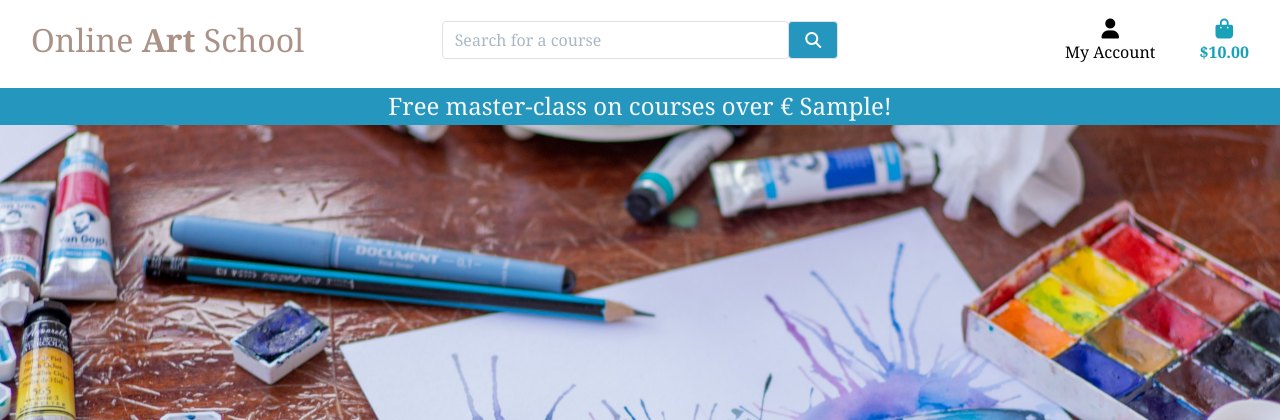
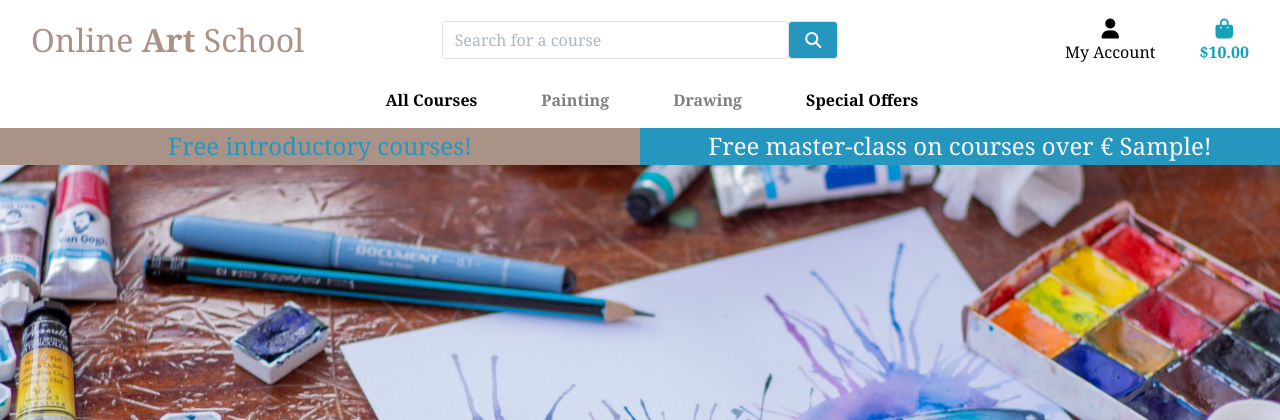
Before and after one commit to Natalitta/project_5, a Django app: template templates/base.html in a window 1280 px wide. Shown: the top 420 px of the page. Run offline with Django 3.2, Linux system fonts and the light colour scheme; the template is opened without the code that fills it: most values are stand-ins (such as "Sample title", 1, 10 or a date in 2020); some libraries are stand-ins or nearby versions.

Commit message:
Add site navigation bar

```diff
--- a/static/css/base.css
+++ b/static/css/base.css
@@ -22,9 +22,14 @@ body {
 .main-logo {
     color: #ab9287;
 }
+
 .banner {
     background: #2596be;
     color: #f8f9fa;
+}
+.banner-free {
+   color: #2596be;
+   background: #ab9287;
 }
 
 .main-logo-link {
--- a/templates/base.html
+++ b/templates/base.html
@@ -101,10 +101,14 @@
                     <button class="navbar-toggler" type="button" data-toggle="collapse" data-target="#main-nav" aria-controls="main-nav" aria-expanded="false" aria-label="Toggle navigation">
                         <span class="navbar-toggler-icon"></span>
                     </button>
-
+                    {% include 'includes/mobile-top-header.html' %}
+                    {% include 'includes/main-nav.html' %}
                 </nav>
             </div>
             <div id="delivery-banner" class="row text-center">
+                <div class="col banner-free">
+                    <h4 class="logo-font my-1">Free introductory courses!</h4>
+                </div>
                 <div class="col banner">
                     <h4 class="logo-font my-1">Free master-class on courses over &euro; {{ free_delivery_threshold }}!</h4>
                 </div>
--- /dev/null
+++ b/templates/includes/main-nav.html
@@ -0,0 +1,55 @@
+<div class="collapse navbar-collapse" id="main-nav">
+    <ul class="navbar-nav w-auto mx-auto">
+        <li class="nav-item d-block d-md-none">
+            <a class="logo-font font-weight-bold nav-link text-black mr-5" href="{% url 'home' %}" id="home-link">
+                Home
+            </a>
+        </li>
+        <li class="nav-item dropdown">
+            <a class="logo-font font-weight-bold nav-link text-black mr-5" href="#" id="all-products-link" data-toggle="dropdown" aria-haspopup="true" aria-expanded="false">
+                All Courses
+            </a>
+            <div class="dropdown-menu border-0" aria-labelledby="all-products-link">
+                <a href="{% url 'courses' %}?sort=price&direction=asc" class="dropdown-item">By Price</a>
+                <a href="{% url 'courses' %}?sort=length&direction=desc" class="dropdown-item ">By Length</a>
+                <a href="{% url 'courses' %}?sort=category&direction=asc" class="dropdown-item ">By Medium</a>
+                <a href="{% url 'courses' %}" class="dropdown-item">All Courses</a>
+            </div>
+        </li>
+
+        <li class="nav-item dropdown">
+            <a class="logo-font font-weight-bold nav-link mr-5" href="#" id="painting-link" data-toggle="dropdown" aria-haspopup="true" aria-expanded="false">
+                Painting
+            </a>
+            <div class="dropdown-menu border-0" aria-labelledby="painting-link">
+                <a href="{% url 'courses' %}?category=watercolour" class="dropdown-item">Watercolour</a>
+                <a href="{% url 'courses' %}?category=oil" class="dropdown-item">Oil</a>
+                <a href="{% url 'courses' %}?category=acrylic" class="dropdown-item">Acrylic</a>
+                <a href="{% url 'courses' %}?category=watercolour,oil,acrylic" class="dropdown-item">All Painting</a>
+            </div>
+        </li>
+
+        <li class="nav-item dropdown">
+            <a class="logo-font font-weight-bold nav-link mr-5" href="#" id="drawing-link" data-toggle="dropdown" aria-haspopup="true" aria-expanded="false">
+                Drawing
+            </a>
+            <div class="dropdown-menu border-0" aria-labelledby="drawing-link">
+                <a href="{% url 'courses' %}?category=pencils" class="dropdown-item">Pencils</a>
+                <a href="{% url 'courses' %}?category=markers" class="dropdown-item">Markers</a>
+                <a href="{% url 'courses' %}?category=pencils,markers" class="dropdown-item">All Drawing</a>
+            </div>
+        </li>
+
+        <li class="nav-item dropdown">
+            <a class="logo-font font-weight-bold nav-link text-black" href="#" id="specials-link" data-toggle="dropdown" aria-haspopup="true" aria-expanded="false">
+                Special Offers
+            </a>
+            <div class="dropdown-menu border-0" aria-labelledby="specials-link">
+                <a href="{% url 'courses' %}?category=new" class="dropdown-item">New!</a>
+                <a href="{% url 'courses' %}?category=deals" class="dropdown-item">Deals</a>
+                <a href="{% url 'courses' %}?category=free_courses" class="dropdown-item">Free Courses</a>
+                <a href="{% url 'courses' %}?category=new,deals,free_courses" class="dropdown-item">All Specials</a>
+            </div>
+        </li>
+    </ul>
+</div>
--- /dev/null
+++ b/templates/includes/mobile-top-header.html
@@ -0,0 +1,56 @@
+<li class="list-inline-item">
+    <a class="text-black nav-link d-block d-lg-none" href="#" id="mobile-search" data-toggle="dropdown" aria-haspopup="true" aria-expanded="false">
+        <div class="text-center">
+            <div><i class="fas fa-search fa-lg"></i></div>
+            <p class="my-0">Search</p>
+        </div>
+    </a>
+    <div class="dropdown-menu border-0 w-100 p-3 rounded-0 my-0" aria-labelledby="mobile-search">
+        <form class="form" method="GET" action="#">
+            <div class="input-group w-100">
+                <input class="form-control border border-black rounded-0" type="text" name="q" placeholder="Search our site">
+                <div class="input-group-append">
+                    <button class="form-control form-control btn btn-black border border-black rounded-0" type="submit">
+                        <span class="icon">
+                            <i class="fas fa-search"></i>
+                        </span>
+                    </button>
+                </div>
+            </div>
+        </form>
+    </div>
+</li>
+<li class="list-inline-item dropdown">
+    <a class="text-black nav-link d-block d-lg-none" href="#" id="user-options" data-toggle="dropdown" aria-haspopup="true" aria-expanded="false">
+        <div class="text-center">
+            <div><i class="fas fa-user fa-lg"></i></div>
+            <p class="my-0">My Account</p>
+        </div>
+    </a>
+    <div class="dropdown-menu border-0" aria-labelledby="user-options">
+        {% if request.user.is_authenticated %}
+            {% if request.user.is_superuser %}
+                <a href="#" class="dropdown-item">Product Management</a>
+            {% endif %}
+            <a href="#" class="dropdown-item">My Profile</a>
+            <a href="{% url 'account_logout' %}" class="dropdown-item">Logout</a>
+        {% else %}
+            <a href="{% url 'account_signup' %}" class="dropdown-item">Register</a>
+            <a href="{% url 'account_login' %}" class="dropdown-item">Login</a>
+        {% endif %}
+    </div>
+</li>
+<li class="list-inline-item">
+    <a class="{% if grand_total %}text-primary font-weight-bold{% else %}text-black{% endif %} nav-link d-block d-lg-none" href="#">
+        <div class="text-center">
+            <div><i class="fas fa-shopping-bag fa-lg"></i></div>
+            <p class="my-0">
+                {% if grand_total %}
+                    ${{ grand_total|floatformat:2 }}
+                {% else %}
+                    $0.00
+                {% endif %}
+            </p>
+        </div>
+    </a>
+</li>
```
